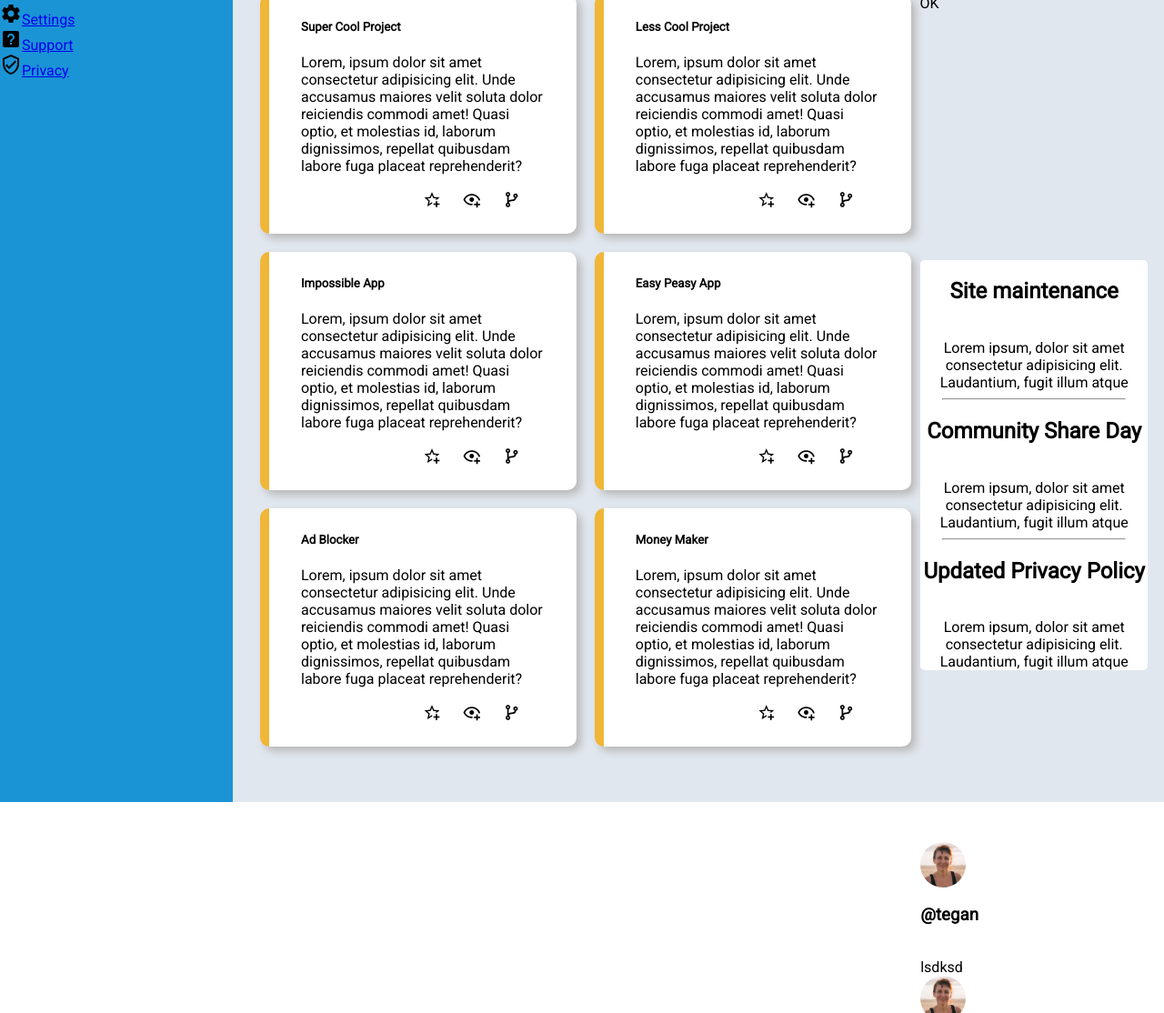
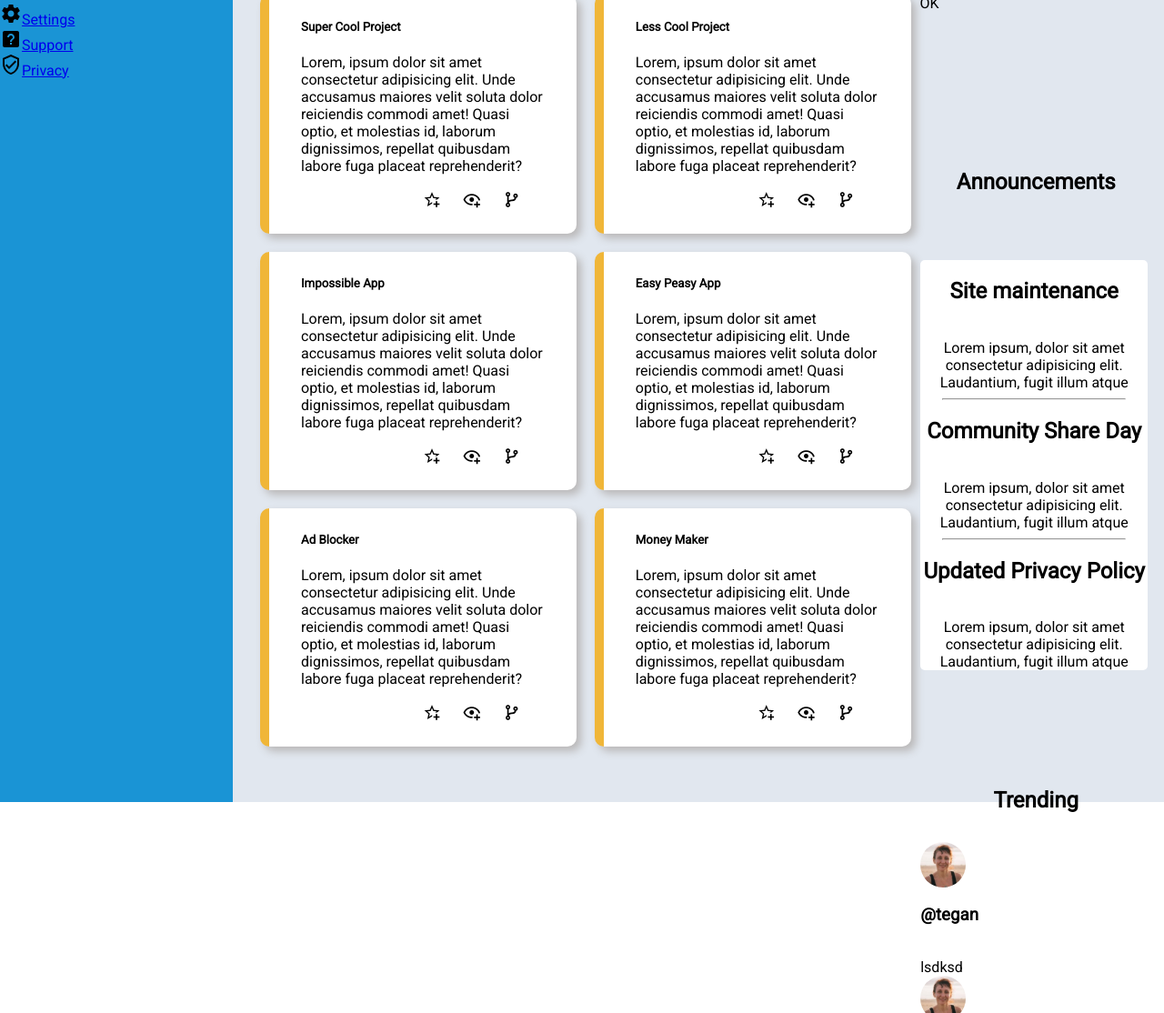
Before and after one commit to alexissengangabo07/dashboard-project, a plain HTML site: page index.html in a window 1280 px wide. Shown: the part 274-1388 px from the top of the page at 91% size. Drawn offline with Linux system fonts and the light colour scheme.

Commit message:
feat-suitenav

```diff
--- a/index.html
+++ b/index.html
@@ -59,7 +59,7 @@
                         <a href="#" class="btn-blue">Upload</a>
                         <a href="#" class="btn-blue">Share</a>
                     </div>
-                </div>
+                </div><h1 id="textanoun">Announcements</h1>
                 <div class="wrapperanoucements">
 
                     <div ><h2>Site maintenance</h2><br>Lorem ipsum, dolor sit amet consectetur adipisicing elit. Laudantium, fugit illum atque
@@ -75,6 +75,7 @@
                 </div>
                 </div>
                 <h1>Trending</h1>
+                <div id="titretrend"><h1 >Trending</h1></div>
                 <div class="wrappertrending">
 
                     <div class="lignetr"><img src="images/image-jennie.jpg" class="imgmin"><h3>@tegan</h3><br>lsdksd</div>
--- a/style.css
+++ b/style.css
@@ -212,6 +212,5 @@ hr{
     display: grid;
     grid-template-columns: 2;
     grid-template-rows: 1 ;
-    /*display: flex;
-    flex-direction: row;*/
+
 }
```
